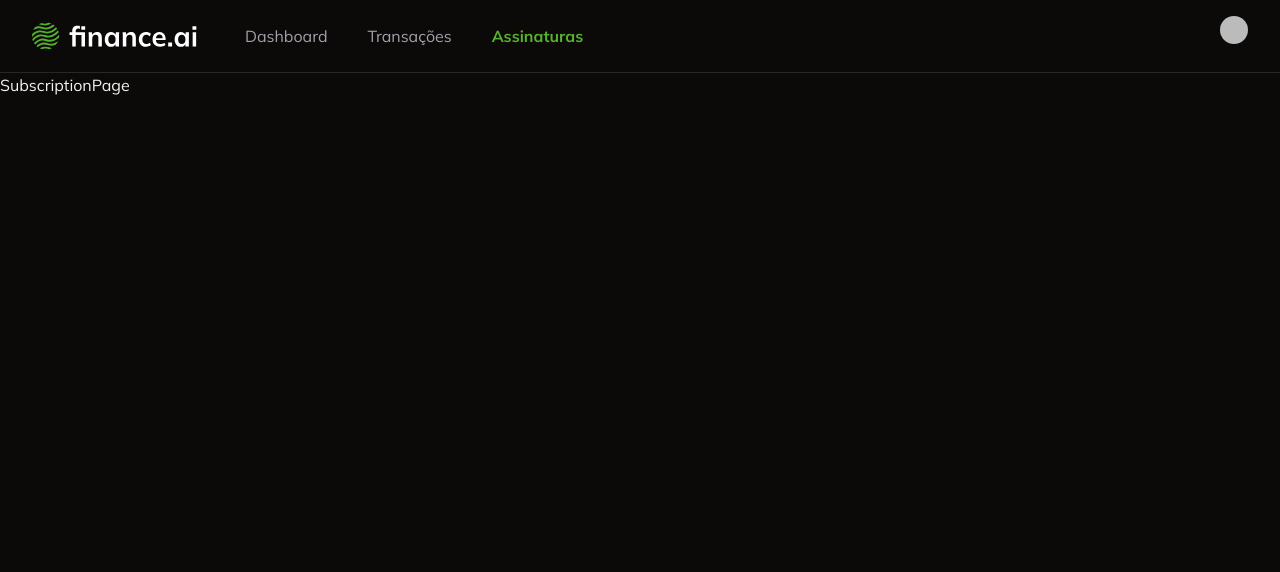
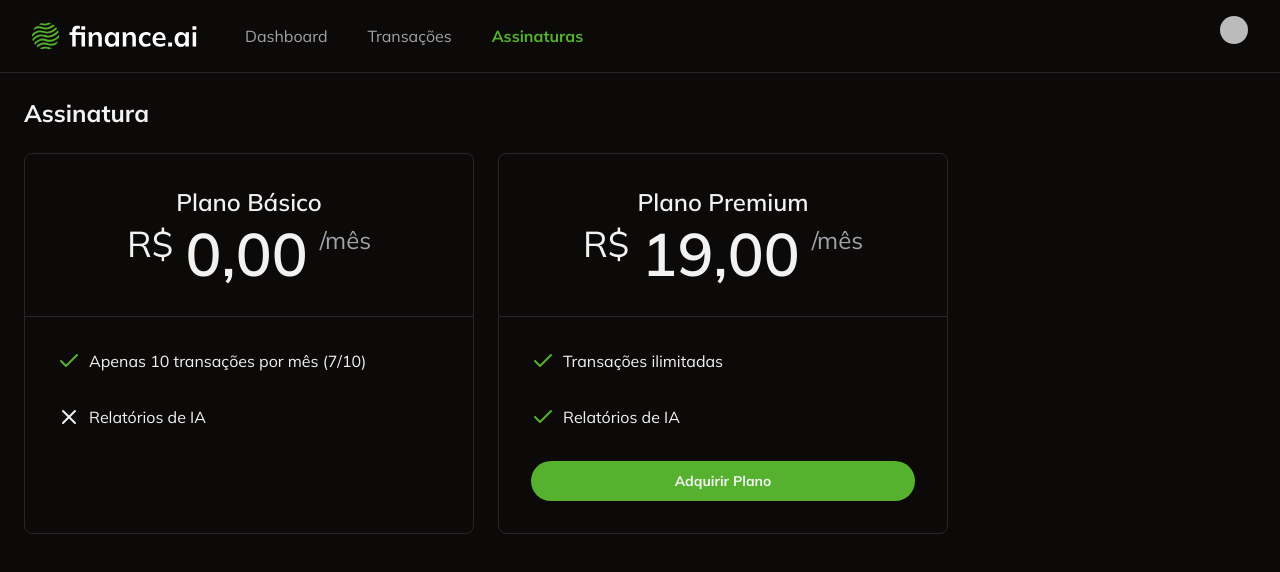
Before and after one commit to MDSLuciano/finance-ai, a Next.js app: page /subscription in a window 1280 px wide. Shown: the top 572 px of the page. Built offline with nearby package versions, Linux system fonts and the light colour scheme; no server answers; sample sign-in values are in the browser's storage; some icons are missing.

Commit message:
feat: ensure user id redirected to stripe checkout when acquiring plan

```diff
--- /dev/null
+++ b/app/subscription/_actions/create-stripe-checkout/index.ts
@@ -0,0 +1,37 @@
+"use server";
+
+import { auth } from "@clerk/nextjs/server";
+import Stripe from 'stripe';
+
+export const createStripeCheckout = async () => {
+    const {userId} = await auth()
+    if(!userId){
+        throw new Error("Unauthorized")
+    }
+
+    if(!process.env.STRIPE_SECRET_KEY){
+        throw new Error("Stripe secret key not found")
+    }
+    const stripe = new Stripe(process.env.STRIPE_SECRET_KEY,{
+        apiVersion: "2024-10-28.acacia",
+    });
+
+    const session = await stripe.checkout.sessions.create({
+        payment_method_types: ['card'],
+        mode: "subscription",
+        success_url: "http://localhost:3000",
+        cancel_url: "http://localhost:3000",
+        subscription_data: {
+            metadata: {
+                clerk_user_id: userId,
+            },
+        },
+        line_items: [
+            {
+                price: process.env.STRIPE_PREMIUM_PLAN_Price_ID,
+                quantity: 1,
+            },
+        ],
+    });
+    return { sessionId: session.id };
+}
--- /dev/null
+++ b/app/subscription/_components/acquire-plan-button.tsx
@@ -0,0 +1,17 @@
+"use client";
+import { Button } from "@/app/_components/ui/button";
+const AcquirePlanButton = () => {
+    const handleAcquirePlanClick = async () => {
+
+    };
+
+    return (
+        <Button className="w-full rounded-full font-bold"
+        onClick={handleAcquirePlanClick}
+        >
+            Adquirir Plano
+        </Button>
+     );
+}
+
+export default AcquirePlanButton;
--- a/app/subscription/page.tsx
+++ b/app/subscription/page.tsx
@@ -1,16 +1,72 @@
 import { auth } from "@clerk/nextjs/server";
 import NavBar from "../_components/navbar";
 import { redirect } from "next/navigation";
+import { Card, CardContent, CardHeader } from "../_components/ui/card";
+import { CheckIcon, XIcon } from "lucide-react";
+import AcquirePlanButton from "./_components/acquire-plan-button";
 
 const SubscriptionPage = async () => {
     const { userId } = await auth();
     if (!userId) {
         redirect("/login");
     }
+    const handleAcquirePlanClick = async() => {
+
+    };
     return (
         <>
             <NavBar />
-            <h1>SubscriptionPage</h1>
+            <div className="p-6 space-y-6">
+                <h1 className="font-bold text-2xl">Assinatura</h1>
+                <div className="flex gap-6">
+                    <Card className="w-[450px]">
+                        <CardHeader className="border-b border-solid py-8">
+                            <h2 className="text-center text-2xl font-semibold">
+                                Plano Básico
+                            </h2>
+                            <div className="flex item-center gap-3 justify-center">
+                                <span className="text-4xl">R$</span>
+                                <span className="text-6xl font-semibold">0,00</span>
+                                <div className="text-muted-foreground text-2xl">/mês</div>
+                            </div>
+                        </CardHeader>
+                        <CardContent className="space-y-8 p-8">
+                            <div className="flex items-center gap-2">
+                                <CheckIcon className="text-primary" />
+                                <p>Apenas 10 transações por mês (7/10)</p>
+                            </div>
+                            <div className="flex items-center gap-2">
+                                <XIcon />
+                                <p>Relatórios de IA</p>
+                            </div>
+                        </CardContent>
+                    </Card>
+
+                    <Card className="w-[450px]">
+                        <CardHeader className="border-b border-solid py-8">
+                            <h2 className="text-center text-2xl font-semibold">
+                                Plano Premium
+                            </h2>
+                            <div className="flex item-center gap-3 justify-center">
+                                <span className="text-4xl">R$</span>
+                                <span className="text-6xl font-semibold">19,00</span>
+                                <div className="text-muted-foreground text-2xl">/mês</div>
+                            </div>
+                        </CardHeader>
+                        <CardContent className="space-y-8 p-8">
+                            <div className="flex items-center gap-2">
+                                <CheckIcon className="text-primary" />
+                                <p>Transações ilimitadas</p>
+                            </div>
+                            <div className="flex items-center gap-2">
+                                <CheckIcon className="text-primary" />
+                                <p>Relatórios de IA</p>
+                            </div>
+                        <AcquirePlanButton />
+                        </CardContent>
+                    </Card>
+                </div>
+            </div>
         </>
     );
 }
--- a/package.json
+++ b/package.json
@@ -21,6 +21,7 @@
     "@radix-ui/react-scroll-area": "^1.2.1",
     "@radix-ui/react-select": "^2.1.2",
     "@radix-ui/react-slot": "^1.1.0",
+    "@stripe/stripe-js": "^4.9.0",
     "@tanstack/react-table": "^8.20.5",
     "class-variance-authority": "^0.7.0",
     "clsx": "^2.1.1",
@@ -34,6 +35,7 @@
     "react-hook-form": "^7.53.2",
     "react-number-format": "^5.4.2",
     "recharts": "^2.13.3",
+    "stripe": "^17.3.1",
     "tailwind-merge": "^2.5.4",
     "tailwindcss-animate": "^1.0.7",
     "zod": "^3.23.8"
```
Also changed, not shown: 2 other files (tests, documents, lock files or other folders).
